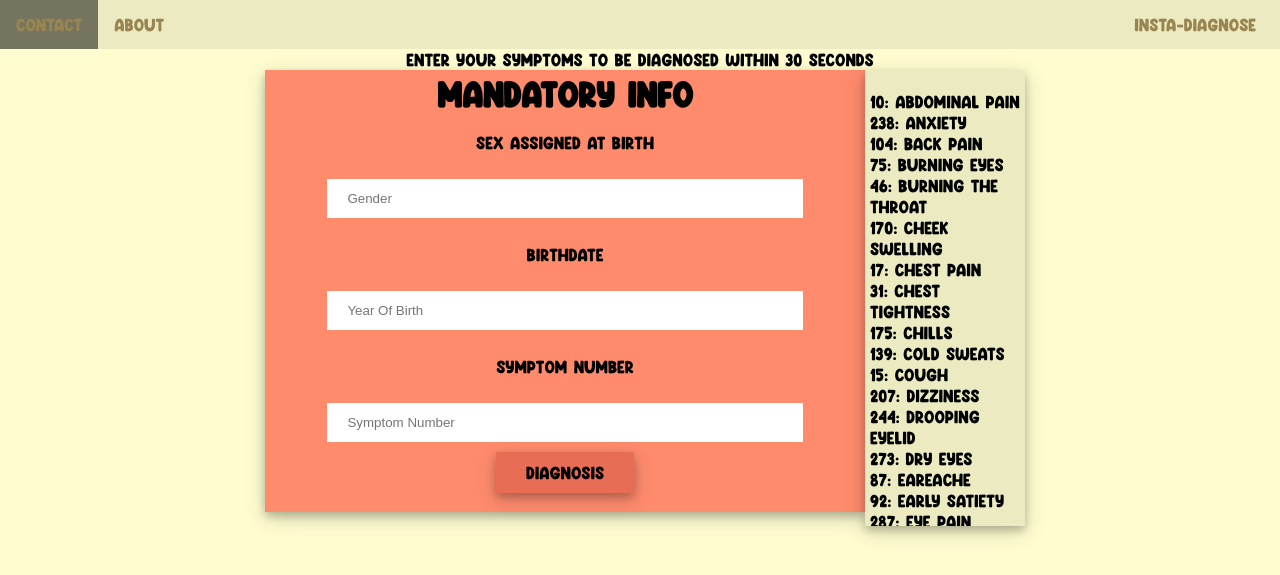
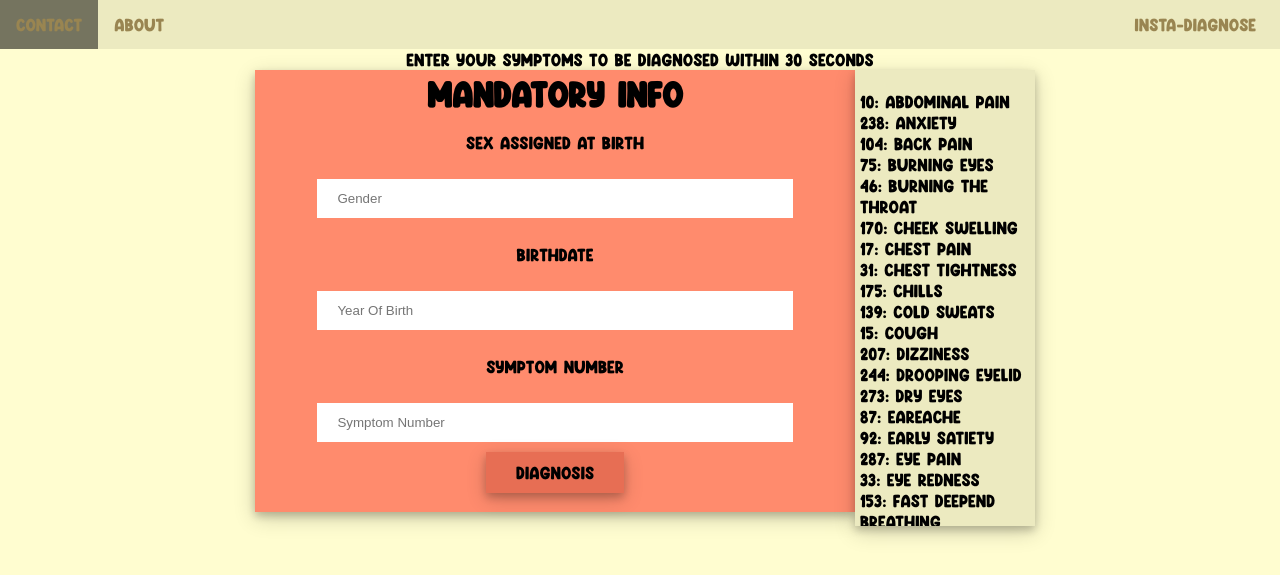
Before and after one commit to RiddSarav/FinalHackathonProject, a Flask app: page / in a window 1280 px wide. Shown: the top 575 px of the page. Run offline with Flask 2, Linux system fonts and the light colour scheme.

Commit message:
for upcoming symptoms list change

```diff
--- a/static/css/hackathon.css
+++ b/static/css/hackathon.css
@@ -54,7 +54,7 @@ li {
 border: none;
 padding: 5px;
 /* font: 24px/36px sans-serif; */
-width: 150px;
+width: 170px;
 height: 445.77px;
 overflow: scroll;
 text-align: left;
@@ -140,7 +140,7 @@ body{
   text-align: center;
  display: grid;
  grid-template: auto;
- grid-template-columns: auto 600px 150px auto;
+ grid-template-columns: auto 600px 170px auto;
 }
 .attempt3{
   text-align: center;
```
